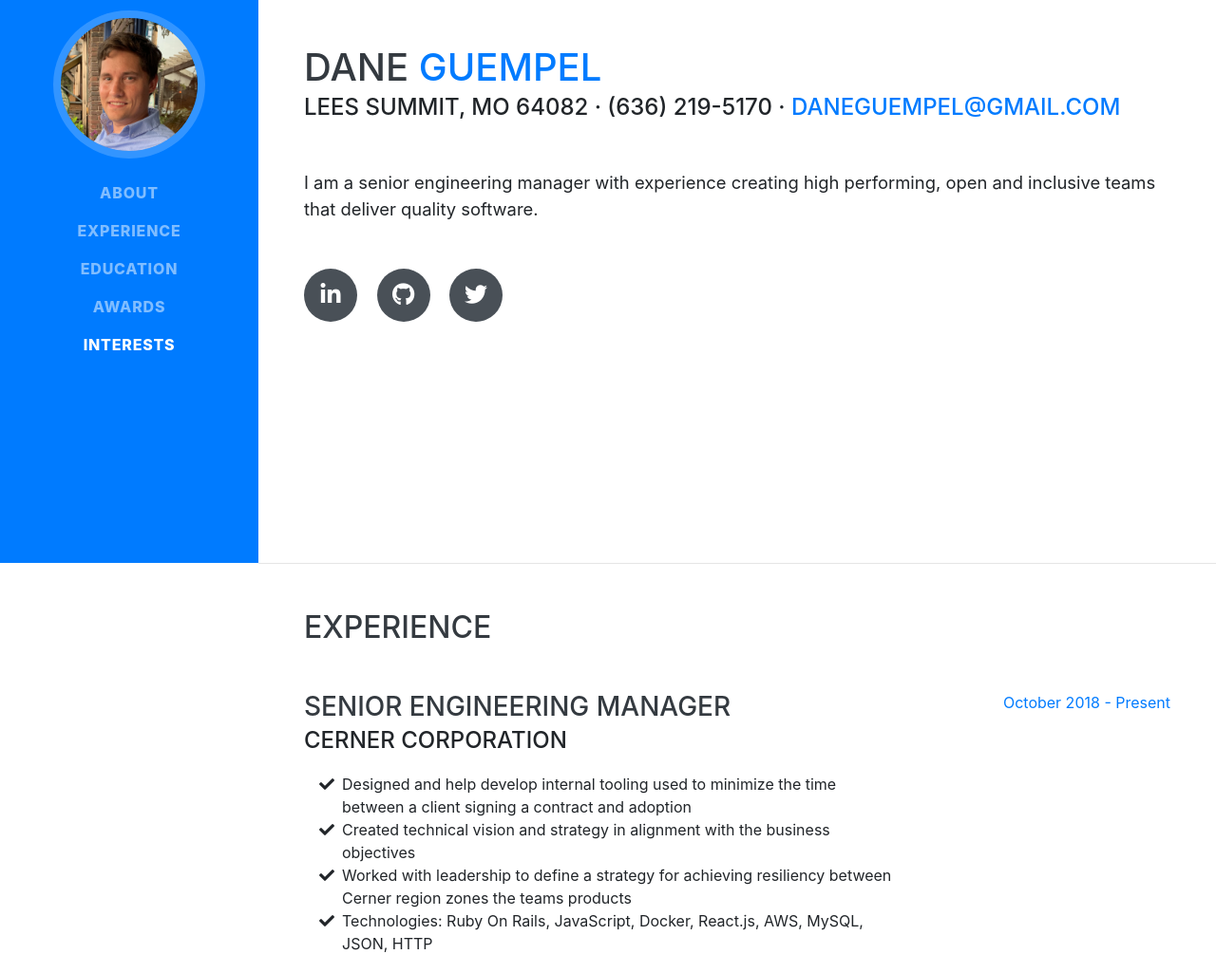
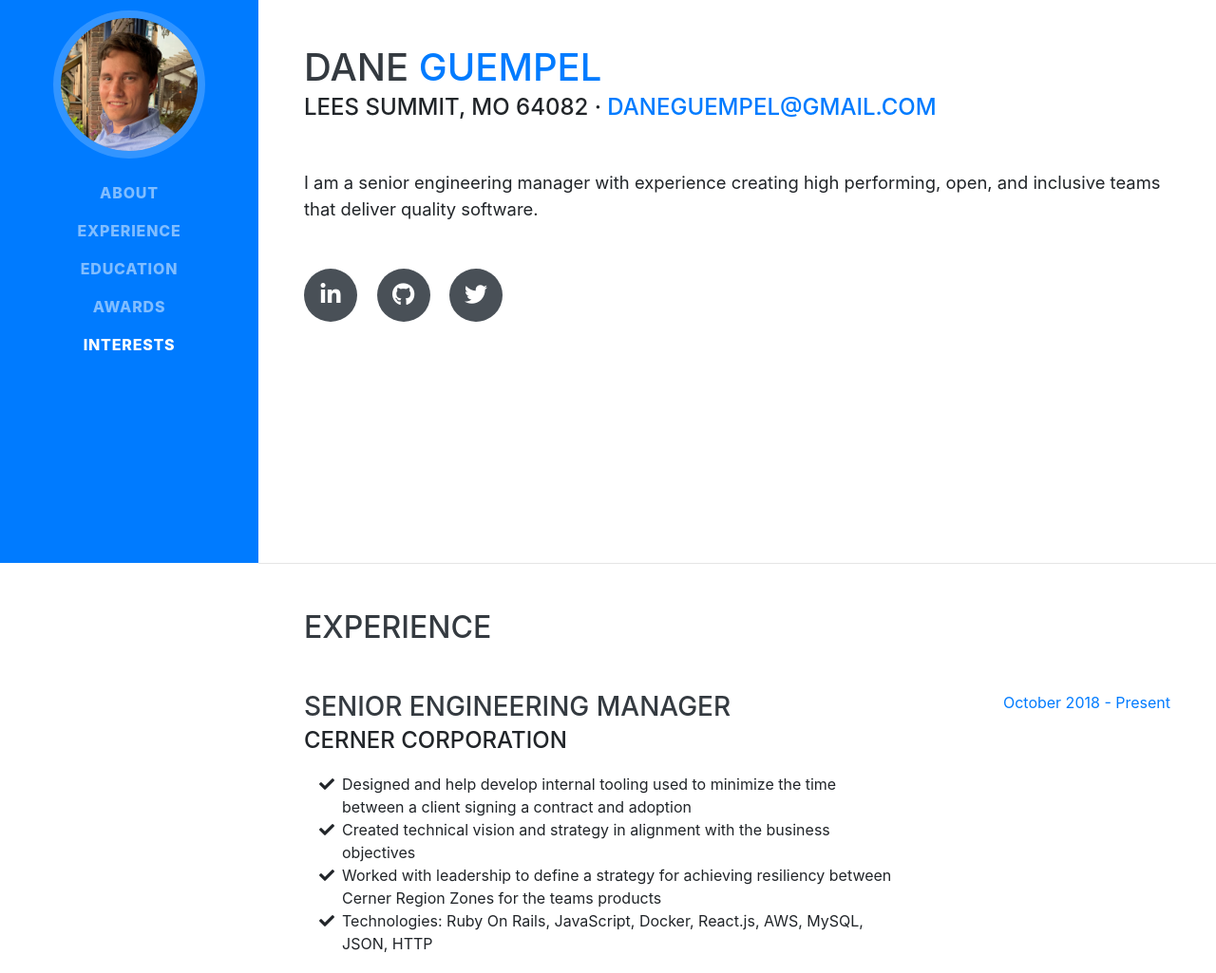
Before and after one commit to humandane/daneguempel.github.io, a website with bundled scripts: page index.html in a window 1280 px wide. Shown: the part 207-1232 px from the top of the page at 95% size. Built offline with nearby package versions, Linux system fonts and the light colour scheme; a web font is replaced by a local one.

Commit message:
Adding small changes to website

```diff
--- a/index.html
+++ b/index.html
@@ -58,10 +58,10 @@
         <h1 class="mb-0">Dane
           <span class="text-primary">Guempel</span>
         </h1>
-        <div class="subheading mb-5">Lees Summit, MO 64082 · (636) 219-5170 ·
+        <div class="subheading mb-5">Lees Summit, MO 64082 ·
           <a href="mailto:daneguempel@gmail.com">daneguempel@gmail.com</a>
         </div>
-        <p class="lead mb-5">I am a senior engineering manager with experience creating high performing, open and inclusive teams that deliver quality software.</p>
+        <p class="lead mb-5">I am a senior engineering manager with experience creating high performing, open, and inclusive teams that deliver quality software.</p>
         <div class="social-icons">
           <a href="#">
             <i class="fab fa-linkedin-in"></i>
@@ -96,7 +96,7 @@
                   Created technical vision and strategy in alignment with the business objectives</li>
                 <li>
                   <i class="fa-li fa fa-check"></i>
-                  Worked with leadership to define a strategy for achieving resiliency between Cerner region zones the teams products</li>
+                  Worked with leadership to define a strategy for achieving resiliency between Cerner Region Zones for the teams products</li>
                 <li>
                   <i class="fa-li fa fa-check"></i>
                   Technologies: Ruby On Rails, JavaScript, Docker, React.js, AWS, MySQL, JSON, HTTP</li>
@@ -166,7 +166,7 @@
               <ul class="fa-ul mb-0">
                 <li>
                   <i class="fa-li fa fa-check"></i>
-                  Helped a website to assist pharmaceutical companies manage clinical trials for drugs</li>
+                  Helped develop a web application to assist pharmaceutical companies manage clinical trials for drugs</li>
                 <li>
                   <i class="fa-li fa fa-check"></i>
                   Suggested and implemented improvements to our test suite to use a mocking library (Mockito) to create more isolated and less fragile tests</li>
```
